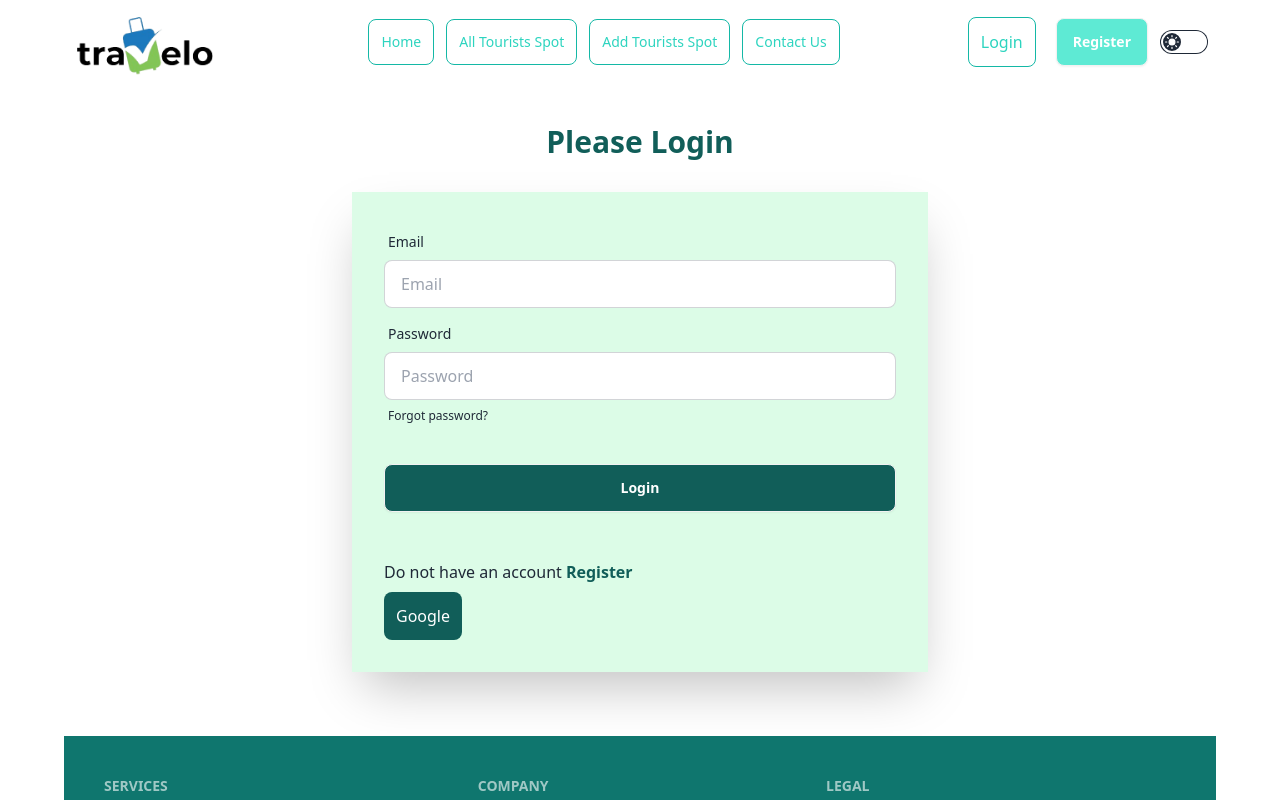
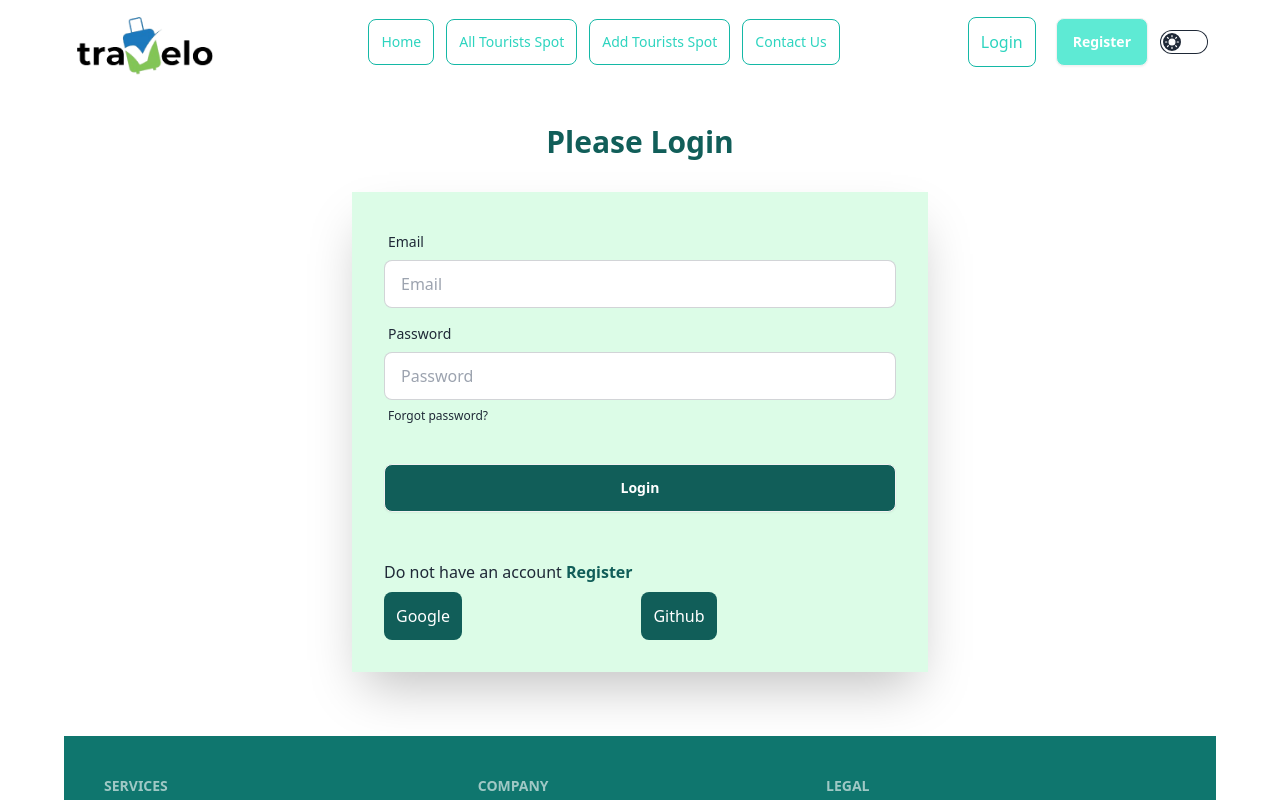
Before and after one commit to tahmidajakia/tourism-management-client, a React (Vite) app: page /login in a window 1280 px wide. Shown: the top 800 px of the page. Built offline with nearby package versions, Linux system fonts and the light colour scheme; no server answers.

Commit message:
created github social login

```diff
--- a/src/components/Login/Login.jsx
+++ b/src/components/Login/Login.jsx
@@ -9,7 +9,7 @@
   const location = useLocation();
   const navigate = useNavigate();
 
-  const {signIn,signInWithGoogle} = useContext(AuthContexts);
+  const {signIn,signInWithGoogle,signInWithGithub} = useContext(AuthContexts);
 
 
 
@@ -33,6 +33,15 @@
   }
   const handleGoogleSignIn = () => {
     signInWithGoogle()
+    .then(result => {
+      console.log(result.user);
+    })
+    .catch(error =>{
+      console.error(error);
+    })
+  }
+  const handleGithubSignIn = () => {
+    signInWithGithub()
     .then(result => {
       console.log(result.user);
     })
@@ -66,9 +75,14 @@
           <button className="btn bg-teal-800 text-white">Login</button>
         </div>
         <h1 className="mt-10">Do not have an account <Link className="text-teal-800 font-bold" to='/register'>Register</Link></h1>
+        <div className="flex">
         <p>
           <button onClick={handleGoogleSignIn} className="bg-teal-800 text-white p-3 rounded-lg">Google</button>
         </p>
+        <p>
+          <button onClick={handleGithubSignIn} className="bg-teal-800 text-white p-3 rounded-lg">Github</button>
+        </p>
+        </div>
       </form>
     </div>
     </div>
--- a/src/components/Providers/AuthProviders.jsx
+++ b/src/components/Providers/AuthProviders.jsx
@@ -1,11 +1,12 @@
 import { createContext, useEffect, useState } from "react";
-import { GoogleAuthProvider, createUserWithEmailAndPassword, getAuth, onAuthStateChanged, signInWithEmailAndPassword, signInWithPopup, signOut } from "firebase/auth"
+import { GithubAuthProvider, GoogleAuthProvider, createUserWithEmailAndPassword, getAuth, onAuthStateChanged, signInWithEmailAndPassword, signInWithPopup, signOut } from "firebase/auth"
 import app from "../Firebase/Firebase.config";
 
 
 export const AuthContexts = createContext(null);
 
 const googleProvider = new GoogleAuthProvider();
+const githubProvider = new GithubAuthProvider();
 
 const auth = getAuth(app);
 
@@ -27,6 +28,10 @@
     const signInWithGoogle = () => {
         setLoading(true);
         return signInWithPopup(auth,googleProvider);
+    }
+    const signInWithGithub = () => {
+        setLoading(true);
+        return signInWithPopup(auth,githubProvider);
     }
 
 
@@ -54,6 +59,7 @@
         createUser,
         signIn,
         signInWithGoogle,
+        signInWithGithub,
         logOut
     };
 
```
